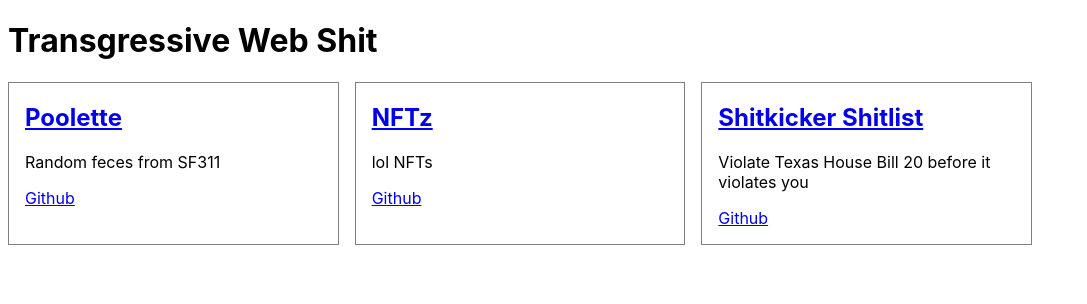
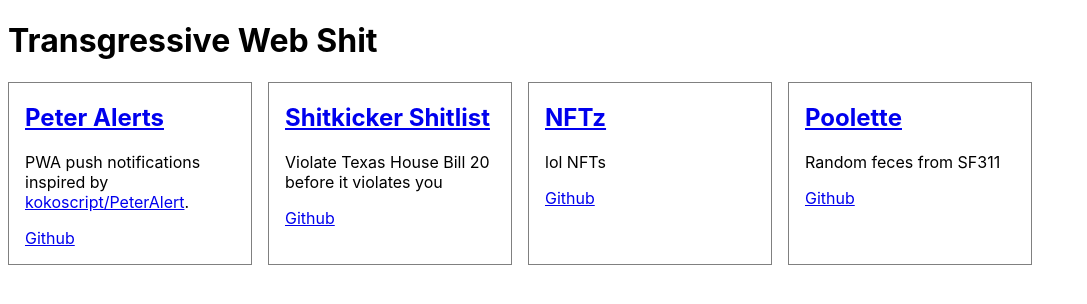
Before and after one commit to HotGarbo/www, a plain HTML site: page index.html in a window 1280 px wide. Shown: the whole page, without its empty margins (0-1087 px from the left). Drawn offline with Linux system fonts and the light colour scheme.

Commit message:
Add Peter Alerts and order projects reverse-chronologically

```diff
--- a/index.html
+++ b/index.html
@@ -37,13 +37,24 @@
 <div class="container">
 <article>
 	<header>
-		<h1><a target="_blank" href="https://poolette.hotgarba.ge">Poolette</a></h1>
+		<h1><a target="_blank" href="https://peter.hotgarba.ge">Peter Alerts</a></h1>
 	</header>
 	<p>
-		Random feces from SF311
+		PWA push notifications inspired by <a target="_blank" href="https://github.com/kokoscript/PeterAlert">kokoscript/PeterAlert</a>.
 	</p>
 	<footer>
-		<a target="_blank" href="https://github.com/HotGarbo/poolette">Github</a>
+		<a target="_blank" href="https://github.com/HotGarbo/peter">Github</a>
+	</footer>
+</article>
+<article>
+	<header>
+		<h1><a target="_blank" href="https://shitlist.hotgarba.ge">Shitkicker Shitlist</a></h1>
+	</header>
+	<p>
+		Violate Texas House Bill 20 before it violates you
+	</p>
+	<footer>
+		<a target="_blank" href="https://github.com/HotGarbo/shitlist">Github</a>
 	</footer>
 </article>
 <article>
@@ -59,13 +70,13 @@
 </article>
 <article>
 	<header>
-		<h1><a target="_blank" href="https://shitlist.hotgarba.ge">Shitkicker Shitlist</a></h1>
+		<h1><a target="_blank" href="https://poolette.hotgarba.ge">Poolette</a></h1>
 	</header>
 	<p>
-		Violate Texas House Bill 20 before it violates you
+		Random feces from SF311
 	</p>
 	<footer>
-		<a target="_blank" href="https://github.com/HotGarbo/shitlist">Github</a>
+		<a target="_blank" href="https://github.com/HotGarbo/poolette">Github</a>
 	</footer>
 </article>
 </div>
```
